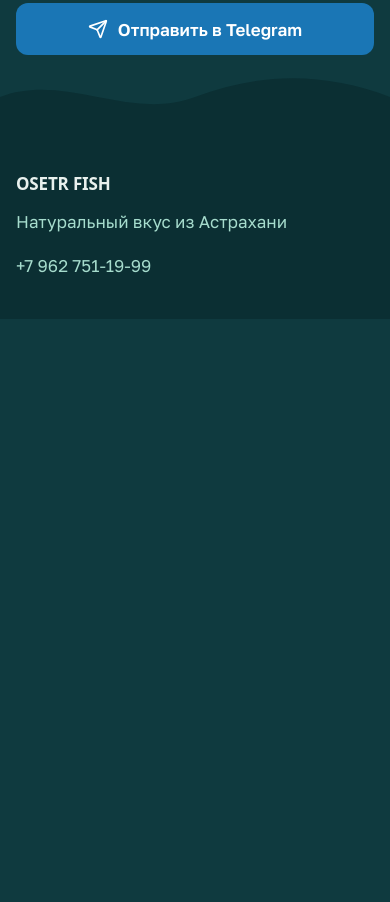
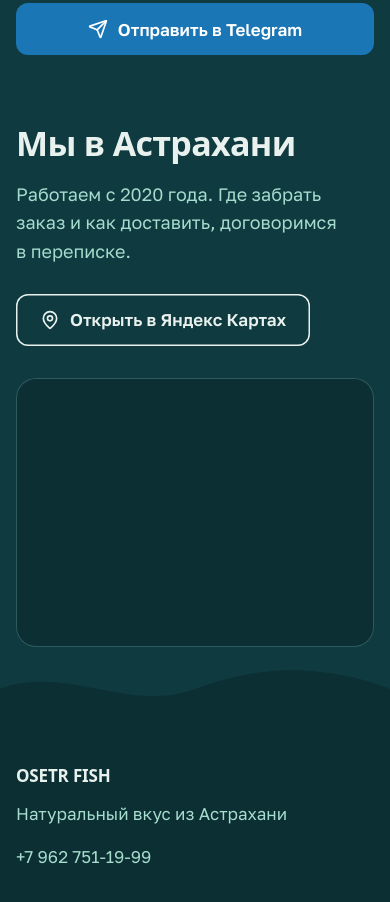
Before and after one commit to osetrfish/osetrfish.github.io, a plain HTML site: page index.html in a window 390 px wide. Shown: the part 6093-6995 px from the top of the page. Before the commit the page ends 6412 px from the top, so only its background shows below. Drawn offline with Linux system fonts and the light colour scheme; a web font is replaced by a local one.

Commit message:
Блок «Мы в Астрахани» с Яндекс Картой города
Co-Authored-By: Claude Opus 5.5 <noreply@anthropic.com>

```diff
--- a/index.html
+++ b/index.html
@@ -23,8 +23,8 @@
   <link rel="preconnect" href="https://fonts.googleapis.com">
   <link rel="preconnect" href="https://fonts.gstatic.com" crossorigin>
   <link href="https://fonts.googleapis.com/css2?family=Unbounded:wght@500;700&family=Golos+Text:wght@400;500;600&display=swap" rel="stylesheet">
-  <link rel="stylesheet" href="styles.css?v=21">
-  <script src="app.js?v=21" defer></script>
+  <link rel="stylesheet" href="styles.css?v=22">
+  <script src="app.js?v=22" defer></script>
   <script src="tweak-panel.js" defer></script>
 </head>
 <body>
@@ -38,6 +38,7 @@
     <symbol id="i-arrow-right" viewBox="0 0 24 24"><path d="M5 12h14"/><path d="m12 5 7 7-7 7"/></symbol>
     <symbol id="i-minus" viewBox="0 0 24 24"><path d="M5 12h14"/></symbol>
     <symbol id="i-plus" viewBox="0 0 24 24"><path d="M5 12h14"/><path d="M12 5v14"/></symbol>
+    <symbol id="i-pin" viewBox="0 0 24 24"><path d="M20 10c0 4.993-5.539 10.193-7.399 11.799a1 1 0 0 1-1.202 0C9.539 20.193 4 14.993 4 10a8 8 0 0 1 16 0"/><circle cx="12" cy="10" r="3"/></symbol>
     <symbol id="i-x" viewBox="0 0 24 24"><path d="M18 6 6 18"/><path d="m6 6 12 12"/></symbol>
     <symbol id="i-trash" viewBox="0 0 24 24"><path d="M3 6h18"/><path d="M19 6v14a2 2 0 0 1-2 2H7a2 2 0 0 1-2-2V6"/><path d="M8 6V4a2 2 0 0 1 2-2h4a2 2 0 0 1 2 2v2"/></symbol>
   </svg>
@@ -191,6 +192,17 @@
         </div>
       </figure>
     </section>
+
+    <section class="where" id="where" aria-labelledby="where-title">
+      <div class="where__text">
+        <h2 id="where-title">Мы в Астрахани</h2>
+        <p>Работаем с 2020 года. Где забрать заказ и как доставить, договоримся в переписке.</p>
+        <a class="btn btn--ghost" href="https://yandex.ru/maps/?ll=48.0336%2C46.3479&amp;z=12&amp;text=%D0%90%D1%81%D1%82%D1%80%D0%B0%D1%85%D0%B0%D0%BD%D1%8C" target="_blank" rel="noopener"><svg class="ic"><use href="#i-pin"/></svg>Открыть в Яндекс Картах</a>
+      </div>
+      <div class="where__map">
+        <iframe src="https://yandex.ru/map-widget/v1/?ll=48.0336%2C46.3479&amp;z=11&amp;l=map&amp;pt=48.0336%2C46.3479%2Cpm2gnm" title="Астрахань на карте" loading="lazy" allowfullscreen referrerpolicy="no-referrer-when-downgrade"></iframe>
+      </div>
+    </section>
   </main>
 
   <footer class="foot">
--- a/styles.css
+++ b/styles.css
@@ -202,6 +202,13 @@ button { font: inherit; color: inherit; }
 .chat__time { display: flex; justify-content: flex-end; align-items: center; gap: 4px; margin-top: 6px; font-size: 12px; color: var(--color-muted-ink); }
 .chat__time .ic { width: 16px; height: 16px; color: var(--color-read); }
 
+/* Где мы: город на карте */
+.where { display: grid; grid-template-columns: minmax(0, .8fr) minmax(0, 1.2fr); gap: 32px 64px; align-items: center; padding: 0 var(--gutter) var(--space-section); }
+.where h2 { font-size: clamp(34px, 4.4vw, 60px); }
+.where__text p { color: var(--color-muted); max-width: 36ch; margin: 20px 0 28px; font-size: 18px; }
+.where__map { aspect-ratio: 16 / 10; border-radius: 20px; overflow: hidden; background: var(--color-deep); box-shadow: inset 0 0 0 1px var(--color-line); }
+.where__map iframe { display: block; width: 100%; height: 100%; border: 0; }
+
 /* Подвал */
 .foot { position: relative; background: var(--color-deep); color: var(--color-muted); padding: 48px var(--gutter) 40px; }
 .wave--foot { bottom: 100%; height: 60px; fill: var(--color-deep); }
@@ -286,6 +293,8 @@ button { font: inherit; color: inherit; }
   .lightbox__nav--prev { left: calc(50% - 64px); }
   .lightbox__nav--next { right: calc(50% - 64px); }
   .wish__row { grid-template-columns: 1fr; }
+  .where { grid-template-columns: 1fr; }
+  .where__map { aspect-ratio: 4 / 3; }
   .chat { grid-template-columns: 1fr; gap: 0; }
   /* На телефоне: заголовок, текст, окно чата, потом кнопки */
   .chat__text { display: contents; }
```
